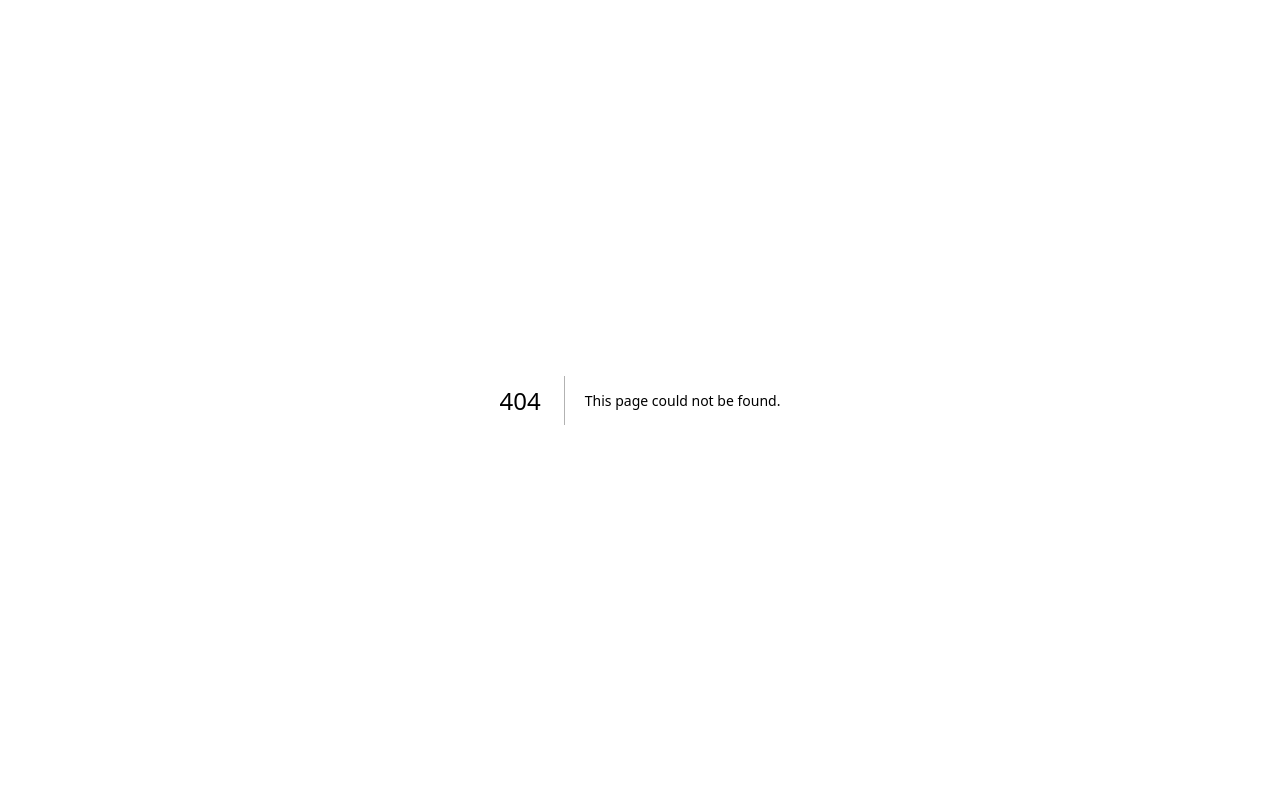
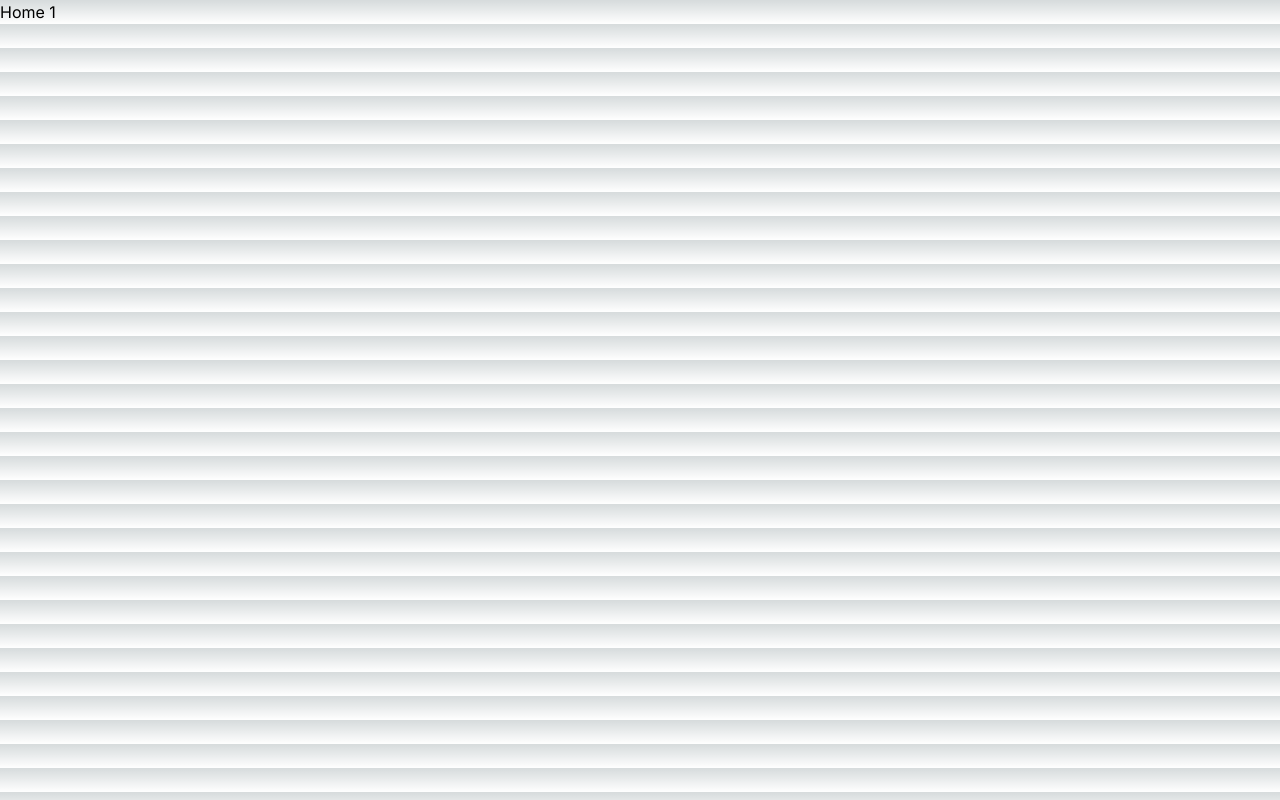
Before and after one commit to ysl0628/next13-omni-links, a Next.js app: page /1 in a window 1280 px wide. Before the commit this address had no page. Built offline with nearby package versions, Linux system fonts and the light colour scheme.

Commit message:
feat: implement user page route
- 新增各個 user 的前台介面路徑 folder
- 新增該介面的 layout

```diff
--- /dev/null
+++ b/app/(user)/[id]/layout.tsx
@@ -0,0 +1,15 @@
+import '../../globals.css'
+import type { Metadata } from 'next'
+
+export const metadata: Metadata = {
+  title: 'Link Orchard',
+  description: 'Branch Out with LinkOrchard'
+}
+
+export default function UserLayout({
+  children
+}: {
+  children: React.ReactNode
+}) {
+  return <section>{children}</section>
+}
--- /dev/null
+++ b/app/(user)/[id]/page.tsx
@@ -0,0 +1,7 @@
+import React from 'react'
+
+const Page = ({ params }: { params: { id: string } }) => {
+  return <div>Home {params.id}</div>
+}
+
+export default Page
```
